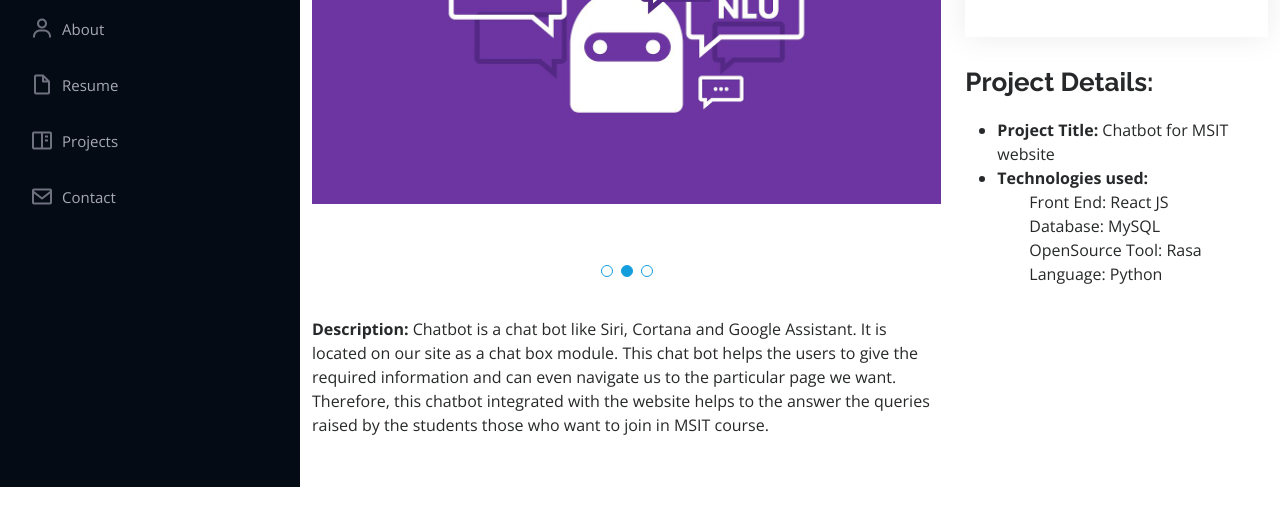
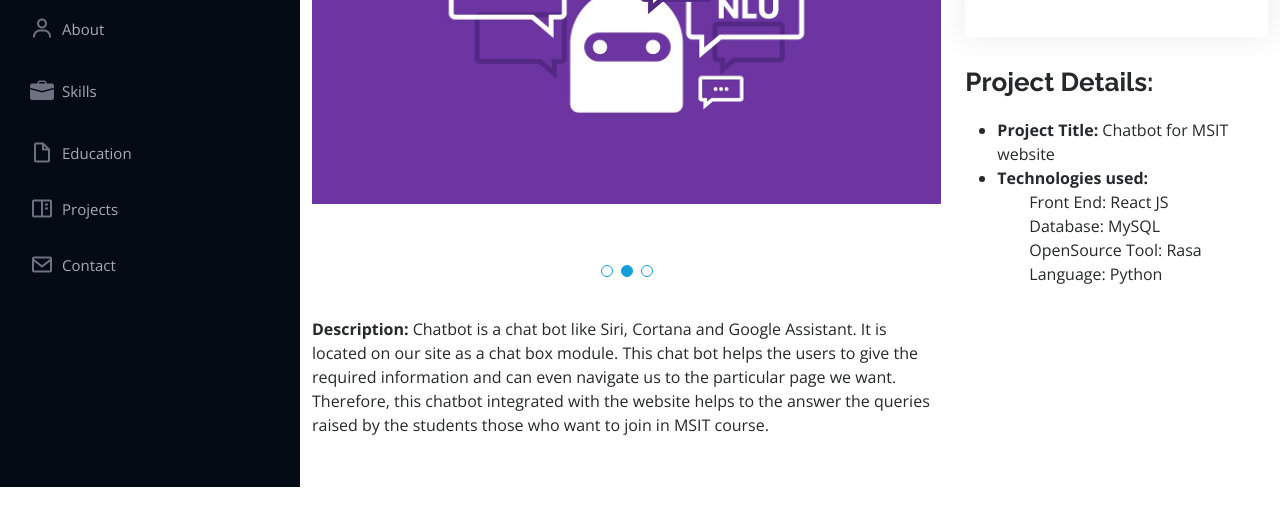
Before and after one commit to SSCharan-99/SSCharan-99.github.io, a plain HTML site: page portfolio-details-1.html in a window 1280 px wide. Shown: the part 313-826 px from the top of the page. Drawn offline with nearby package versions, Linux system fonts and the light colour scheme.

Commit message:
icons commit

```diff
--- a/portfolio-details-1.html
+++ b/portfolio-details-1.html
@@ -60,9 +60,9 @@
         <ul>
           <li><a href="index.html" class="nav-link scrollto active"><i class="bx bx-home"></i> <span>Home</span></a></li>
           <li><a href="index.html" class="nav-link scrollto"><i class="bx bx-user"></i> <span>About</span></a></li>
-          <li><a href="index.html" class="nav-link scrollto"><i class="bx bx-file-blank"></i> <span>Resume</span></a></li>
+           <li><a href="index.html" class="nav-link scrollto"><i class="bi bi-briefcase-fill"></i></i> <span>Skills</span></a></li>
+          <li><a href="index.html" class="nav-link scrollto"><i class="bx bx-file-blank"></i> <span>Education</span></a></li>
           <li><a href="index.html" class="nav-link scrollto"><i class="bx bx-book-content"></i> <span>Projects</span></a></li>
-
           <li><a href="index.html" class="nav-link scrollto"><i class="bx bx-envelope"></i> <span>Contact</span></a></li>
         </ul>
       </nav><!-- .nav-menu -->
```
Also changed, not shown: index.html (+1 -1 lines), portfolio-details-2.html (+2 -2 lines), portfolio-details-3.html (+2 -2 lines).
